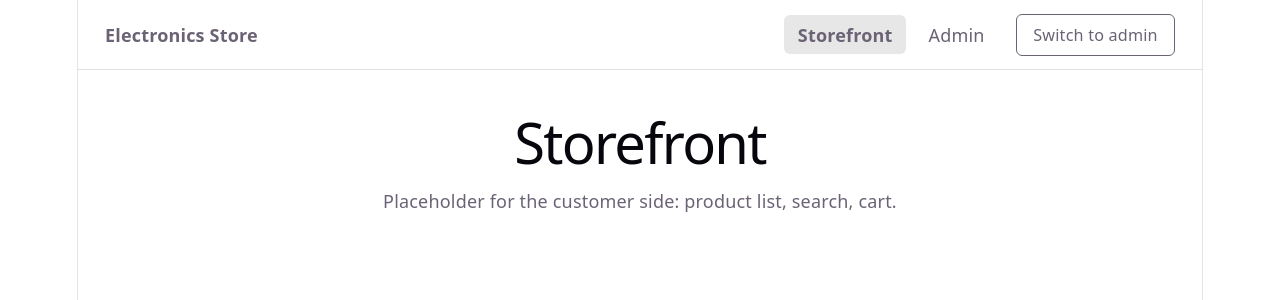
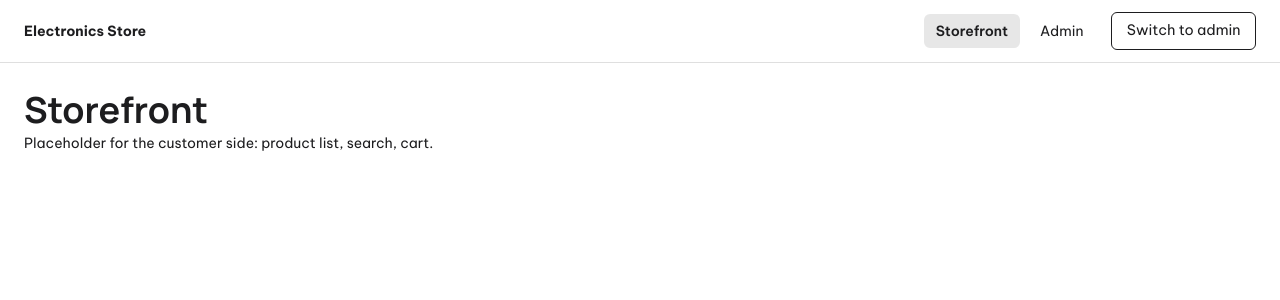
Before and after one commit to Adiff-git/Frontend-SWE, a React (Vite) app: page / in a window 1280 px wide. Shown: the top 300 px of the page. Built offline with nearby package versions, Linux system fonts and the light colour scheme.

Commit message:
feat(styles): add figma design tokens, typography, and css variables

```diff
--- a/index.html
+++ b/index.html
@@ -4,6 +4,12 @@
     <meta charset="UTF-8" />
     <link rel="icon" type="image/svg+xml" href="/favicon.svg" />
     <meta name="viewport" content="width=device-width, initial-scale=1.0" />
+    <link rel="preconnect" href="https://fonts.googleapis.com" />
+    <link rel="preconnect" href="https://fonts.gstatic.com" crossorigin />
+    <link
+      href="https://fonts.googleapis.com/css2?family=Be+Vietnam+Pro:wght@400;500;600;700&amp;family=Manrope:wght@500;600;700&amp;display=swap"
+      rel="stylesheet"
+    />
     <title>frontend-swe</title>
   </head>
   <body>
--- a/src/index.css
+++ b/src/index.css
@@ -1,111 +1,205 @@
+/* Chạm Tech foundations — Figma page 3:8605. See docs/design-tokens.md.
+   CSS token names represent repeated design values, not bound Figma variables. */
 :root {
-  --text: #6b6375;
-  --text-h: #08060d;
-  --bg: #fff;
-  --border: #e5e4e7;
-  --code-bg: #f4f3ec;
-  --accent: #aa3bff;
-  --accent-bg: rgba(170, 59, 255, 0.1);
-  --accent-border: rgba(170, 59, 255, 0.5);
-  --social-bg: rgba(244, 243, 236, 0.5);
-  --shadow:
-    rgba(0, 0, 0, 0.1) 0 10px 15px -3px, rgba(0, 0, 0, 0.05) 0 4px 6px -2px;
+  /* Brand and surfaces */
+  --color-brand: #0055d6;
+  --color-brand-strong: #0040a4;
+  --color-brand-subtle: #ebf3ff;
+  --color-surface: #ffffff;
+  --color-surface-subtle: #f5f5f7;
+  --color-border: #e3e3e8;
+  --color-border-strong: #c7c7cf;
 
-  --sans: system-ui, 'Segoe UI', Roboto, sans-serif;
-  --heading: system-ui, 'Segoe UI', Roboto, sans-serif;
+  /* Newer auth/admin frames and original storefront differ slightly. */
+  --color-text: #1d1d1f;
+  --color-text-storefront: #1b1b1d;
+  --color-text-secondary: #5f5f66;
+  --color-text-muted: #8e8e96;
+  --color-text-inverse: #ffffff;
+
+  /* Feedback */
+  --color-success: #167447;
+  --color-success-subtle: #edf7f0;
+  --color-warning: #965600;
+  --color-warning-subtle: #fff6e8;
+  --color-error: #ba1a1a;
+  --color-error-subtle: #fff0ee;
+  --color-discount-subtle: #ffdad6;
+
+  /* Typography: font stylesheets are requested in index.html. */
+  --font-family-body: 'Be Vietnam Pro', system-ui, sans-serif;
+  --font-family-heading: 'Manrope', system-ui, sans-serif;
+  --font-weight-regular: 400;
+  --font-weight-medium: 500;
+  --font-weight-semibold: 600;
+  --font-weight-bold: 700;
+
+  --font-size-11: 0.6875rem;
+  --font-size-12: 0.75rem;
+  --font-size-13: 0.8125rem;
+  --font-size-14: 0.875rem;
+  --font-size-15: 0.9375rem;
+  --font-size-16: 1rem;
+  --font-size-17: 1.0625rem;
+  --font-size-18: 1.125rem;
+  --font-size-20: 1.25rem;
+  --font-size-28: 1.75rem;
+  --font-size-30: 1.875rem;
+  --font-size-32: 2rem;
+  --font-size-36: 2.25rem;
+  --font-size-40: 2.5rem;
+  --font-size-56: 3.5rem;
+
+  --line-height-heading: 1.25;
+  --line-height-title: 1.35;
+  --line-height-label: 1.5;
+  --line-height-body: 1.6;
+  /* Original storefront uses fixed line heights. */
+  --line-height-16: 1rem;
+  --line-height-20: 1.25rem;
+  --line-height-24: 1.5rem;
+  --line-height-28: 1.75rem;
+  --line-height-34: 2.125rem;
+  --line-height-38: 2.375rem;
+  --line-height-46: 2.875rem;
+  --line-height-60: 3.75rem;
+  --letter-spacing-caption: 0.12px;
+  --letter-spacing-section: -0.5px;
+  --letter-spacing-price: -0.8px;
+
+  /* Repeated spacing values; suffix matches pixels at 16px root. */
+  --space-2: 0.125rem;
+  --space-4: 0.25rem;
+  --space-6: 0.375rem;
+  --space-8: 0.5rem;
+  --space-10: 0.625rem;
+  --space-12: 0.75rem;
+  --space-16: 1rem;
+  --space-20: 1.25rem;
+  --space-24: 1.5rem;
+  --space-32: 2rem;
+  --space-40: 2.5rem;
+  --space-64: 4rem;
+  --space-80: 5rem;
+  --space-96: 6rem;
+
+  --radius-4: 4px;
+  --radius-6: 6px;
+  --radius-8: 8px;
+  --radius-12: 12px;
+  --radius-16: 16px;
+  --radius-24: 24px;
+  /* Normalize Figma's 999px and 9999px fully rounded controls. */
+  --radius-pill: 9999px;
+
+  --border-width: 1px;
+  --control-height: 44px;
+  --button-height: 48px;
+  --checkbox-size: 20px;
+  --icon-size-small: 18px;
+  --icon-size-medium: 20px;
+  --header-height: 80px;
+  --page-gutter-mobile: var(--space-16);
+  --page-gutter-desktop: var(--space-32);
+
+  /* Storefront shadows, not invented elevation levels. */
+  --shadow-card: 0 1px 2px 0 rgb(0 0 0 / 2%);
+  --shadow-header:
+    0 1px 2px 0 rgb(0 0 0 / 2%), 0 8px 24px 0 rgb(0 0 0 / 4%);
+  --shadow-popover:
+    0 10px 15px -3px rgb(0 0 0 / 10%), 0 4px 6px -4px rgb(0 0 0 / 10%);
+  --shadow-overlay: 0 24px 96px 0 rgb(0 0 0 / 12%);
+  --shadow-selection:
+    0 0 0 2px var(--color-surface), 0 0 0 4px var(--color-brand-strong);
+
+  /* Existing scaffold names remain aliases for compatibility. */
+  --text: var(--color-text-secondary);
+  --text-h: var(--color-text);
+  --bg: var(--color-surface);
+  --border: var(--color-border);
+  --code-bg: var(--color-surface-subtle);
+  --accent: var(--color-brand);
+  --accent-bg: var(--color-brand-subtle);
+  --accent-border: var(--color-brand);
+  --social-bg: var(--color-surface-subtle);
+  --shadow: var(--shadow-popover);
+  --sans: var(--font-family-body);
+  --heading: var(--font-family-heading);
   --mono: ui-monospace, Consolas, monospace;
 
-  font: 18px/145% var(--sans);
-  letter-spacing: 0.18px;
-  color-scheme: light dark;
-  color: var(--text);
-  background: var(--bg);
+  font-family: var(--font-family-body);
+  font-size: 100%;
+  font-weight: var(--font-weight-regular);
+  line-height: var(--line-height-body);
+  color-scheme: light;
+  color: var(--color-text);
+  background: var(--color-surface);
   font-synthesis: none;
   text-rendering: optimizeLegibility;
   -webkit-font-smoothing: antialiased;
   -moz-osx-font-smoothing: grayscale;
-
-  @media (max-width: 1024px) {
-    font-size: 16px;
-  }
 }
 
-@media (prefers-color-scheme: dark) {
-  :root {
-    --text: #9ca3af;
-    --text-h: #f3f4f6;
-    --bg: #16171d;
-    --border: #2e303a;
-    --code-bg: #1f2028;
-    --accent: #c084fc;
-    --accent-bg: rgba(192, 132, 252, 0.15);
-    --accent-border: rgba(192, 132, 252, 0.5);
-    --social-bg: rgba(47, 48, 58, 0.5);
-    --shadow:
-      rgba(0, 0, 0, 0.4) 0 10px 15px -3px, rgba(0, 0, 0, 0.25) 0 4px 6px -2px;
-  }
-
-  #social .button-icon {
-    filter: invert(1) brightness(2);
-  }
+*,
+*::before,
+*::after {
+  box-sizing: border-box;
 }
 
 body {
   margin: 0;
+  font-size: var(--font-size-14);
 }
 
 #root {
-  width: 1126px;
-  max-width: 100%;
-  margin: 0 auto;
-  text-align: center;
-  border-inline: 1px solid var(--border);
   min-height: 100svh;
   display: flex;
   flex-direction: column;
-  box-sizing: border-box;
+}
+
+button,
+input,
+select,
+textarea {
+  font: inherit;
 }
 
 h1,
-h2 {
-  font-family: var(--heading);
-  font-weight: 500;
-  color: var(--text-h);
+h2,
+h3,
+h4,
+h5,
+h6 {
+  margin: 0;
+  font-family: var(--font-family-heading);
+  font-weight: var(--font-weight-bold);
+  line-height: var(--line-height-heading);
+  color: var(--color-text);
 }
 
+/* Default page/section headings; feature typography uses tokens explicitly. */
 h1 {
-  font-size: 56px;
-  letter-spacing: -1.68px;
-  margin: 32px 0;
-  @media (max-width: 1024px) {
-    font-size: 36px;
-    margin: 20px 0;
-  }
+  font-size: var(--font-size-36);
 }
+
 h2 {
-  font-size: 24px;
-  line-height: 118%;
-  letter-spacing: -0.24px;
-  margin: 0 0 8px;
-  @media (max-width: 1024px) {
-    font-size: 20px;
-  }
+  font-size: var(--font-size-20);
 }
+
 p {
   margin: 0;
 }
 
-code,
-.counter {
+code {
+  padding: var(--space-4) var(--space-8);
+  border-radius: var(--radius-4);
   font-family: var(--mono);
-  display: inline-flex;
-  border-radius: 4px;
-  color: var(--text-h);
+  color: var(--color-text);
+  background: var(--color-surface-subtle);
 }
 
-code {
-  font-size: 15px;
-  line-height: 135%;
-  padding: 4px 8px;
-  background: var(--code-bg);
+/* Accessibility implementation choice; not a verified Figma focus token. */
+:focus-visible {
+  outline: 2px solid var(--color-brand);
+  outline-offset: 2px;
 }
```
Also changed, not shown: 1 other file (tests, documents, lock files or other folders).
